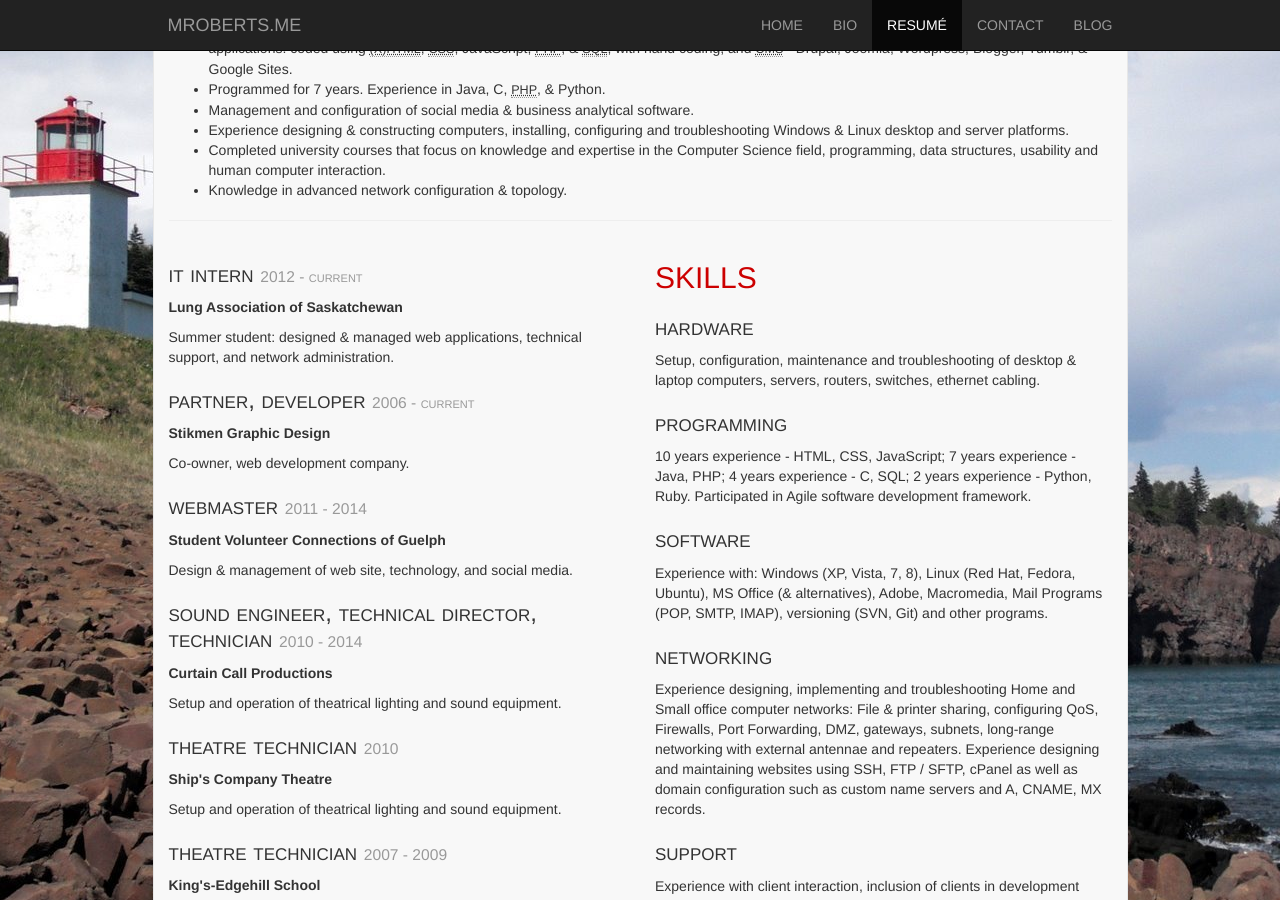
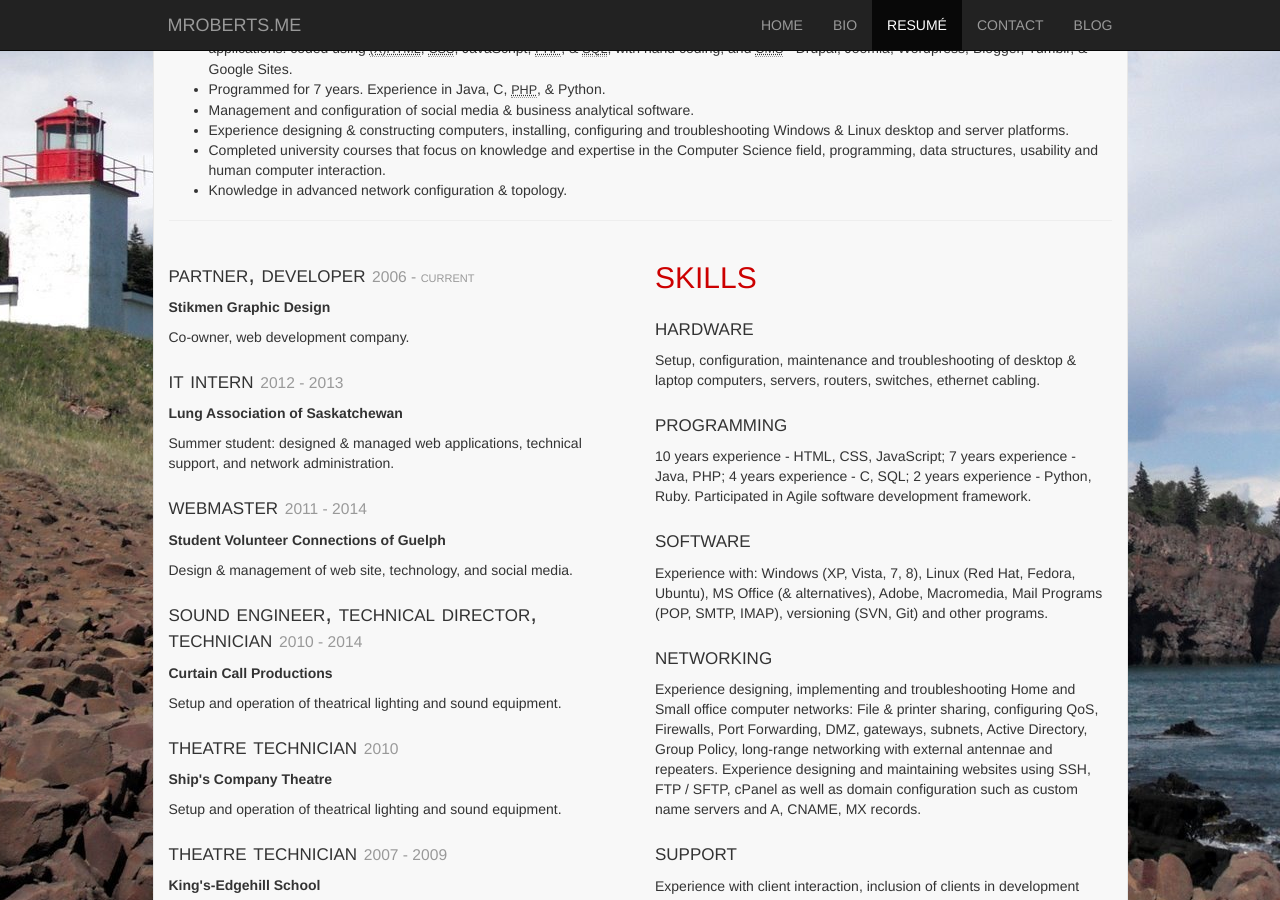
Before and after one commit to eruraindil/eruraindil.github.com, a Jekyll site: the page built from resume/index.html, in a window 1280 px wide and 900 px high, scrolled down 197 px. Built offline with Jekyll 4.4.1, drawn with Linux system fonts in a browser that asks for light colours; Markdown is read by kramdown in place of the engine named in the settings.

Commit message:
Adding Windows specific skills

```diff
--- a/resume/index.html
+++ b/resume/index.html
@@ -17,13 +17,14 @@
 <div class="row">
   <div class="col-md-6">
     <h2 class="hidden">jobs</h2>
-    <h3>IT Intern <small>2012 - current</small></h3>
-    <p><strong>Lung Association of Saskatchewan</strong></p>
-    <p>Summer student: designed &amp; managed web applications, technical support, and network administration.</p>
 
     <h3>Partner, Developer <small>2006 - current</small></h3>
     <p><strong>Stikmen Graphic Design</strong></p>
     <p>Co-owner, web development company.</p>
+
+    <h3>IT Intern <small>2012 - 2013</small></h3>
+    <p><strong>Lung Association of Saskatchewan</strong></p>
+    <p>Summer student: designed &amp; managed web applications, technical support, and network administration.</p>
 
     <h3>Webmaster <small>2011 - 2014</small></h3>
     <p><strong>Student Volunteer Connections of Guelph</strong></p>
@@ -61,7 +62,7 @@
     <h3>software</h3>
     <p>Experience with: Windows (XP, Vista, 7, 8), Linux (Red Hat, Fedora, Ubuntu), MS Office (&amp; alternatives), Adobe, Macromedia, Mail Programs (POP, SMTP, IMAP), versioning (SVN, Git) and other programs.</p>
     <h3>networking</h3>
-    <p>Experience designing, implementing and troubleshooting Home and Small office computer networks: File &amp; printer sharing, configuring QoS, Firewalls, Port Forwarding, DMZ, gateways, subnets, long-range networking with external antennae and repeaters. Experience designing and maintaining websites using SSH, FTP / SFTP, cPanel as well as domain configuration such as custom name servers and A, CNAME, MX records.</p>
+    <p>Experience designing, implementing and troubleshooting Home and Small office computer networks: File &amp; printer sharing, configuring QoS, Firewalls, Port Forwarding, DMZ, gateways, subnets, Active Directory, Group Policy, long-range networking with external antennae and repeaters. Experience designing and maintaining websites using SSH, FTP / SFTP, cPanel as well as domain configuration such as custom name servers and A, CNAME, MX records.</p>
     <h3>support</h3>
     <p>Experience with client interaction, inclusion of clients in development process &amp; maintaining professionalism.</p>
     <hr>
```
